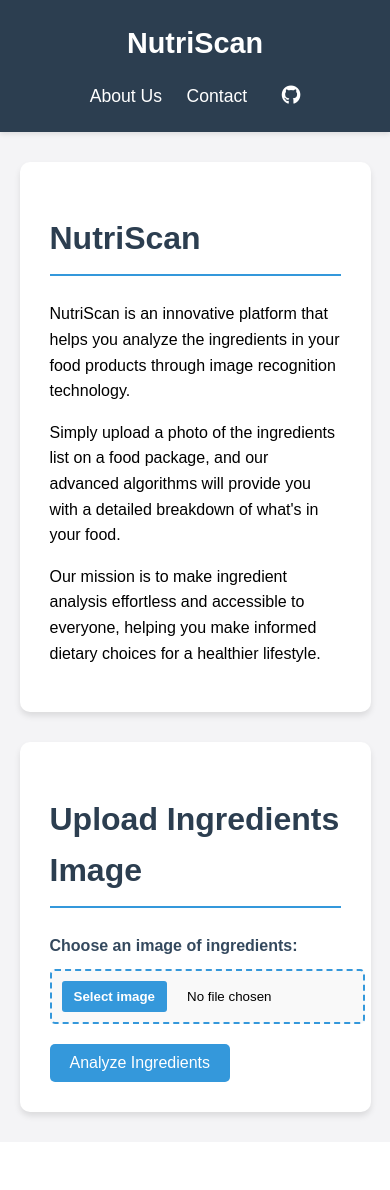
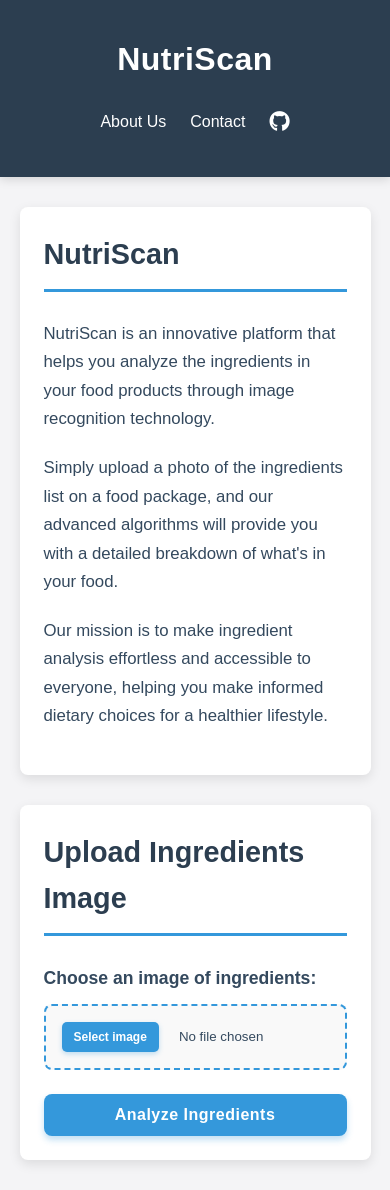
Before and after one commit to AlbatrossC/NutriScan, a Flask app: page / in a window 390 px wide. Before the commit the page ends 1121 px from the top, so only its background shows below. Run offline with Flask 3, Linux system fonts and the light colour scheme.

Commit message:
ENhanced webpage

```diff
--- a/templates/upload.html
+++ b/templates/upload.html
@@ -4,25 +4,46 @@
     <meta charset="UTF-8">
     <meta name="viewport" content="width=device-width, initial-scale=1.0">
     <meta name="description" content="NutriScan - Analyze food ingredients from package labels using image recognition. Make informed dietary choices for a healthier lifestyle.">
-    <meta name="keywords" content="NutriScan, Pesmcoe , PBL Project , analysis, ingredient scanner, nutrition, dietary information, food labels, healthy eating">
+    <meta name="keywords" content="NutriScan, Pesmcoe, PBL Project, analysis, ingredient scanner, nutrition, dietary information, food labels, healthy eating">
     <meta name="author" content="PESMCOE Students">
     <meta name="robots" content="index, follow">
     <title>NutriScan - Packaged Food Analysis</title>
     <link rel="stylesheet" href="https://cdnjs.cloudflare.com/ajax/libs/font-awesome/6.0.0/css/all.min.css">
     <style>
+        :root {
+            --primary-color: #3498db;
+            --primary-dark: #2980b9;
+            --secondary-color: #2c3e50;
+            --text-color: #34495e;
+            --light-bg: #f4f4f6;
+            --border-radius: 8px;
+            --box-shadow: 0 4px 12px rgba(0, 0, 0, 0.1);
+            --transition: all 0.3s ease;
+        }
+
+        * {
+            margin: 0;
+            padding: 0;
+            box-sizing: border-box;
+        }
+
         body {
             font-family: 'Arial', sans-serif;
-            background-color: #f4f4f6;
+            background-color: var(--light-bg);
             margin: 0;
             padding: 0;
             line-height: 1.6;
+            color: var(--text-color);
         }
 
         header {
-            background-color: #2c3e50;
+            background-color: var(--secondary-color);
             color: white;
-            padding: 20px 0;
-            box-shadow: 0 2px 5px rgba(0,0,0,0.1);
+            padding: 24px 0;
+            box-shadow: 0 2px 10px rgba(0, 0, 0, 0.15);
+            position: sticky;
+            top: 0;
+            z-index: 100;
         }
 
         .header-container {
@@ -32,119 +53,179 @@
             width: 90%;
             max-width: 1200px;
             margin: 0 auto;
+            padding: 0 16px;
         }
 
         .logo {
-            font-size: 1.8em;
-            font-weight: bold;
+            font-size: 2em;
+            font-weight: 700;
             color: #fff;
             text-decoration: none;
+            letter-spacing: 0.5px;
+            display: flex;
+            align-items: center;
+        }
+
+        .logo:hover {
+            text-shadow: 0 0 10px rgba(255, 255, 255, 0.3);
+        }
+
+        nav {
+            display: flex;
+            align-items: center;
         }
 
         nav a {
             color: white;
             text-decoration: none;
-            margin-left: 20px;
+            margin-left: 28px;
             font-size: 1.1em;
-            transition: color 0.3s;
+            transition: var(--transition);
             cursor: pointer;
+            padding: 8px 0;
+            position: relative;
+        }
+
+        nav a:after {
+            content: '';
+            position: absolute;
+            width: 0;
+            height: 2px;
+            bottom: 0;
+            left: 0;
+            background-color: var(--primary-color);
+            transition: var(--transition);
+        }
+
+        nav a:hover:after {
+            width: 100%;
         }
 
         nav a:hover {
-            color: #3498db;
+            color: var(--primary-color);
         }
 
         .github-icon {
-            margin-left: 20px;
-            font-size: 1.2em;
+            margin-left: 28px;
+            font-size: 1.3em;
             color: white;
-            transition: color 0.3s;
+            transition: var(--transition);
+            display: flex;
+            align-items: center;
         }
 
         .github-icon:hover {
-            color: #3498db;
+            color: var(--primary-color);
+            transform: scale(1.1);
         }
 
         .main-container {
             display: flex;
             width: 90%;
             max-width: 1200px;
-            margin: 30px auto;
-            gap: 30px;
+            margin: 40px auto;
+            gap: 40px;
         }
 
         .left-column, .right-column {
             background-color: white;
-            border-radius: 10px;
-            box-shadow: 0 4px 6px rgba(0, 0, 0, 0.1);
-            padding: 30px;
+            border-radius: var(--border-radius);
+            box-shadow: var(--box-shadow);
+            padding: 36px;
             flex: 1;
+            transition: var(--transition);
+        }
+
+        .left-column:hover, .right-column:hover {
+            transform: translateY(-5px);
+            box-shadow: 0 8px 20px rgba(0, 0, 0, 0.15);
         }
 
         h1 {
-            color: #2c3e50;
-            margin-bottom: 25px;
-            font-size: 2em;
-            border-bottom: 2px solid #3498db;
-            padding-bottom: 10px;
+            color: var(--secondary-color);
+            margin-bottom: 28px;
+            font-size: 2.2em;
+            border-bottom: 3px solid var(--primary-color);
+            padding-bottom: 12px;
+            position: relative;
+        }
+
+        p {
+            margin-bottom: 20px;
+            font-size: 1.05em;
+            line-height: 1.7;
         }
 
         .form-group {
-            margin-bottom: 20px;
+            margin-bottom: 24px;
             text-align: left;
         }
 
         label {
             display: block;
-            margin-bottom: 10px;
-            color: #34495e;
+            margin-bottom: 12px;
+            color: var(--text-color);
             font-weight: bold;
+            font-size: 1.1em;
         }
 
         input[type="file"] {
             width: 100%;
-            padding: 10px;
-            border: 2px dashed #3498db;
-            border-radius: 5px;
+            padding: 16px;
+            border: 2px dashed var(--primary-color);
+            border-radius: var(--border-radius);
             background-color: #f9f9f9;
-            transition: border-color 0.3s ease;
+            transition: var(--transition);
+            cursor: pointer;
         }
 
         input[type="file"]:hover {
-            border-color: #2980b9;
+            border-color: var(--primary-dark);
+            background-color: #f0f8ff;
         }
 
         .btn {
             display: inline-block;
-            background-color: #3498db;
+            background-color: var(--primary-color);
             color: white;
             text-decoration: none;
-            padding: 10px 20px;
+            padding: 12px 24px;
             border: none;
-            border-radius: 5px;
+            border-radius: var(--border-radius);
             cursor: pointer;
-            transition: background-color 0.3s ease;
+            transition: var(--transition);
             font-size: 16px;
+            font-weight: bold;
+            letter-spacing: 0.5px;
+            box-shadow: 0 4px 6px rgba(52, 152, 219, 0.3);
         }
 
         .btn:hover {
-            background-color: #2980b9;
+            background-color: var(--primary-dark);
+            transform: translateY(-2px);
+            box-shadow: 0 6px 12px rgba(52, 152, 219, 0.4);
+        }
+
+        .btn:active {
+            transform: translateY(1px);
         }
 
         .image-preview-container {
             width: 100%;
             height: 300px;
-            margin-top: 20px;
+            margin-top: 24px;
             border: 1px solid #ddd;
-            border-radius: 5px;
+            border-radius: var(--border-radius);
             overflow: hidden;
             display: none;
+            box-shadow: 0 2px 6px rgba(0, 0, 0, 0.1);
         }
 
         #imagePreview {
             width: 100%;
             height: 100%;
             object-fit: contain;
+            transition: var(--transition);
         }
 
         /* Modal styles */
@@ -212,87 +308,144 @@
         input[type="file"]::before {
             content: 'Select image';
             display: inline-block;
-            background: #3498db;
+            background: var(--primary-color);
             border: none;
-            border-radius: 3px;
-            padding: 8px 12px;
+            border-radius: 5px;
+            padding: 10px 16px;
             outline: none;
             white-space: nowrap;
             cursor: pointer;
             color: white;
-            font-weight: 700;
-            font-size: 10pt;
+            font-weight: 600;
+            font-size: 14px;
+            box-shadow: 0 2px 5px rgba(52, 152, 219, 0.3);
+            transition: var(--transition);
         }
 
         input[type="file"]:hover::before {
-            background-color: #2980b9;
+            background-color: var(--primary-dark);
+            box-shadow: 0 4px 8px rgba(52, 152, 219, 0.4);
         }
 
         /* Flash messages styling */
         .flash-messages {
-            margin-bottom: 20px;
+            margin-bottom: 24px;
         }
 
         .flash-message {
-            padding: 15px;
-            margin-bottom: 15px;
-            border-radius: 5px;
-            font-weight: bold;
+            padding: 16px;
+            margin-bottom: 16px;
+            border-radius: var(--border-radius);
+            font-weight: 600;
+            box-shadow: 0 2px 5px rgba(0, 0, 0, 0.05);
         }
 
         .error {
             background-color: #f8d7da;
             color: #721c24;
-            border: 1px solid #f5c6cb;
+            border-left: 4px solid #dc3545;
         }
 
         .success {
             background-color: #d4edda;
             color: #155724;
-            border: 1px solid #c3e6cb;
+            border-left: 4px solid #28a745;
         }
 
         .instructions {
             background-color: #f8f9fa;
-            padding: 20px;
-            border-radius: 5px;
-            border-left: 4px solid #3498db;
-            margin-bottom: 20px;
+            padding: 24px;
+            border-radius: var(--border-radius);
+            border-left: 4px solid var(--primary-color);
+            margin-bottom: 24px;
+            box-shadow: 0 2px 5px rgba(0, 0, 0, 0.05);
         }
 
         .contact-email {
-            color: #3498db;
+            color: var(--primary-color);
             text-decoration: none;
-            transition: color 0.3s;
+            transition: var(--transition);
+            font-weight: 500;
         }
 
         .contact-email:hover {
-            color: #2980b9;
+            color: var(--primary-dark);
             text-decoration: underline;
+        }
+
+        /* Contact modal styling */
+        #contactModal ul {
+            list-style-type: none;
+            padding: 0;
+            margin: 20px 0;
+        }
+
+        #contactModal li {
+            margin-bottom: 16px;
+            padding: 12px;
+            background-color: #f9f9f9;
+            border-radius: var(--border-radius);
+            border-left: 3px solid var(--primary-color);
+            transition: var(--transition);
+        }
+
+        #contactModal li:hover {
+            background-color: #f0f8ff;
+            transform: translateX(5px);
         }
 
         /* Responsive adjustments */
         @media (max-width: 768px) {
             .main-container {
                 flex-direction: column;
+                gap: 30px;
+                margin: 30px auto;
             }
 
             .header-container {
                 flex-direction: column;
                 text-align: center;
+                padding: 10px 0;
             }
 
             nav {
-                margin-top: 15px;
+                margin-top: 16px;
+                justify-content: center;
             }
 
             nav a {
-                margin: 0 10px;
+                margin: 0 12px;
+                font-size: 1em;
+            }
+
+            .github-icon {
+                margin-left: 12px;
+            }
+
+            .left-column, .right-column {
+                padding: 24px;
             }
 
             .modal-content {
                 width: 90%;
                 margin: 20% auto;
+                padding: 24px;
+            }
+
+            h1 {
+                font-size: 1.8em;
+            }
+        }
+
+        @media (max-width: 480px) {
+            .btn {
+                width: 100%;
+                text-align: center;
+            }
+
+            input[type="file"]::before {
+                padding: 8px 12px;
+                font-size: 12px;
             }
         }
     </style>
```
Also changed, not shown: other parts of templates/upload.html (+25 -10 lines).
